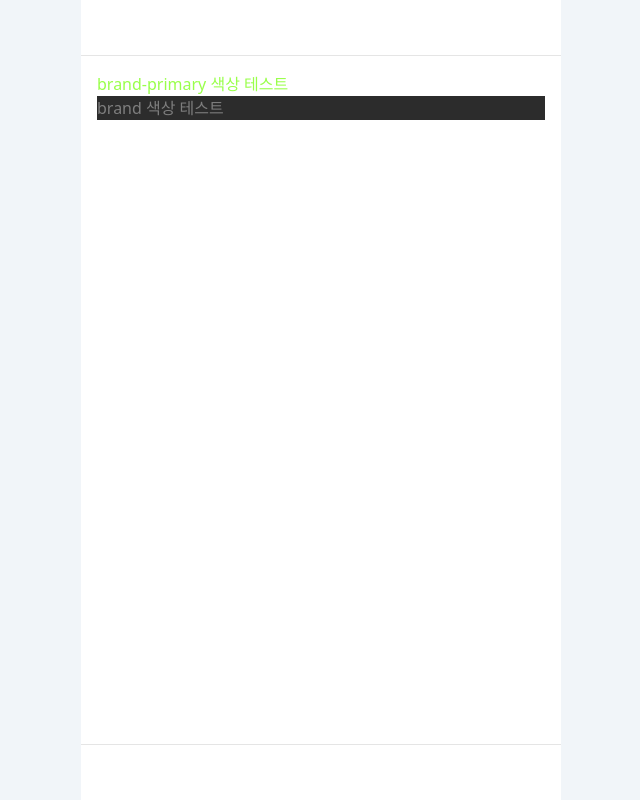
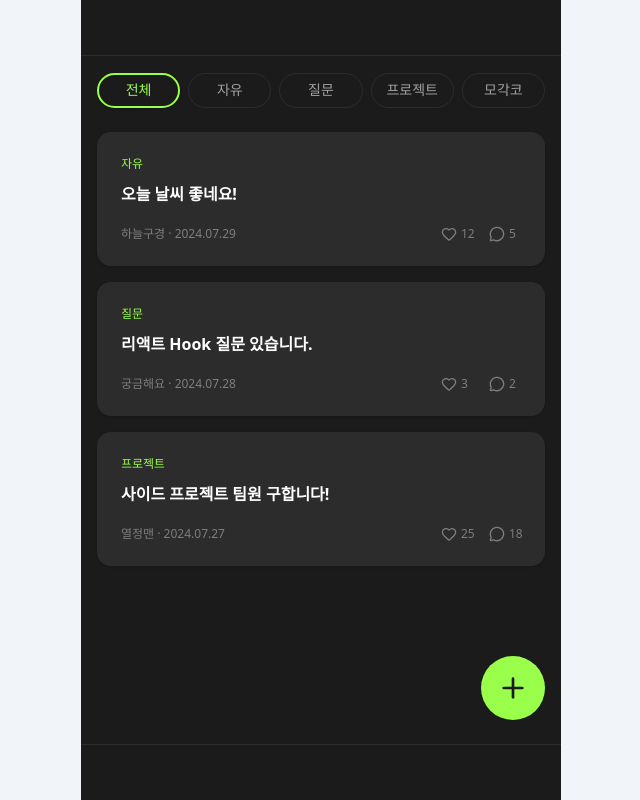
Before and after one commit to prgrms-fullstack-devcourse/Comeet_FE, a React (Vite) app: page / in a window 1280 px wide. Shown: the whole page, without its empty margins (319-959 px from the left). Built offline with nearby package versions, Linux system fonts and the light colour scheme.

Commit message:
style: merge conflict 과정에서 누락된 relative 속성 복구

```diff
--- a/src/App.tsx
+++ b/src/App.tsx
@@ -1,12 +1,12 @@
 import GlobalLayout from "./components/layout/GlobalLayout";
+import { BoardPage } from "./pages/Board";
 
 function App() {
   return (
-    <GlobalLayout>
-      <p className="text-brand-primary">brand-primary 색상 테스트</p>
-      <p className="bg-brand-surface text-brand-text">brand 색상 테스트</p>
+    <GlobalLayout variant="black">
+      <BoardPage />
     </GlobalLayout>
-  )
+  );
 }
 
-export default App
+export default App;
--- a/src/components/layout/GlobalLayout.tsx
+++ b/src/components/layout/GlobalLayout.tsx
@@ -17,13 +17,13 @@ function GlobalLayout({
     variant === "black" ? "bg-brand-background" : "bg-white";
   return (
     <div className="min-h-screen bg-slate-100 flex justify-center">
-      <div className={`w-[480px] ${backgroundClass} flex flex-col`}>
+      <div className={`w-[480px] ${backgroundClass} flex flex-col relative`}>
         {showHeader && (
-          <header className="w-full border-b border-border h-14"></header>
+          <header className="w-full border-b border-brand-surface h-14"></header>
         )}
         <main className="flex-1 p-4">{children}</main>
         {showFooter && (
-          <footer className="w-full border-t border-border h-14"></footer>
+          <footer className="w-full border-t border-brand-surface h-14"></footer>
         )}
       </div>
     </div>
```
